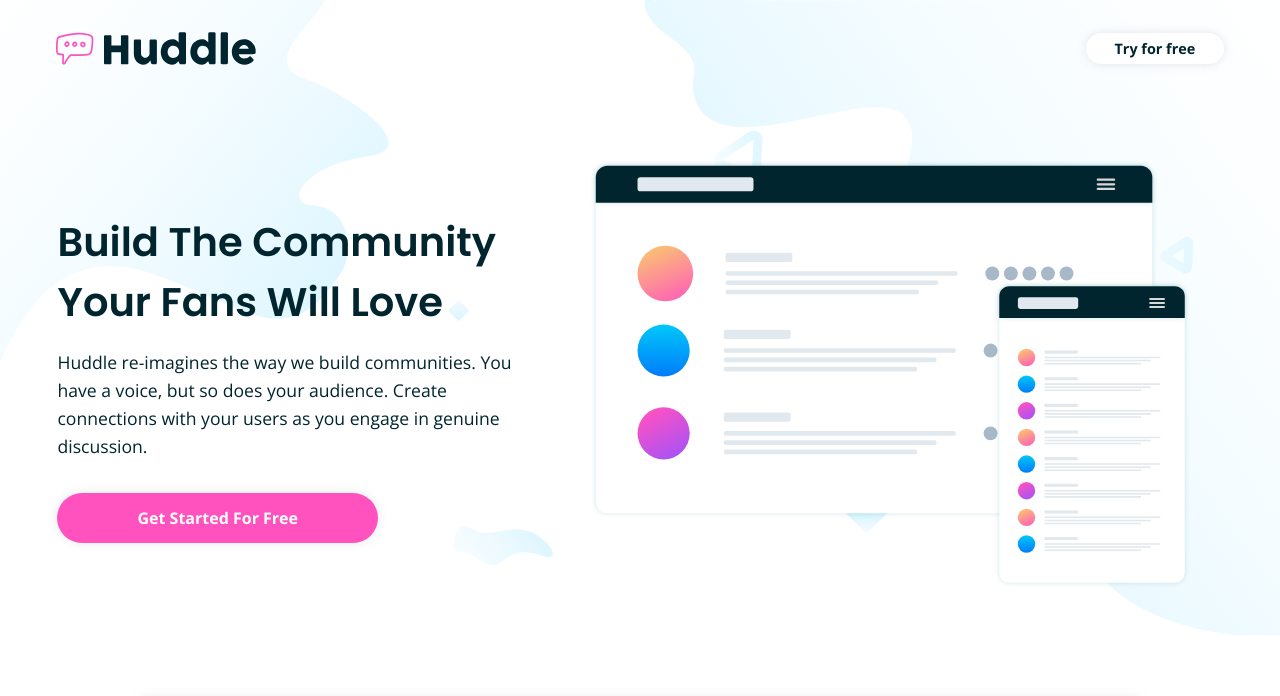
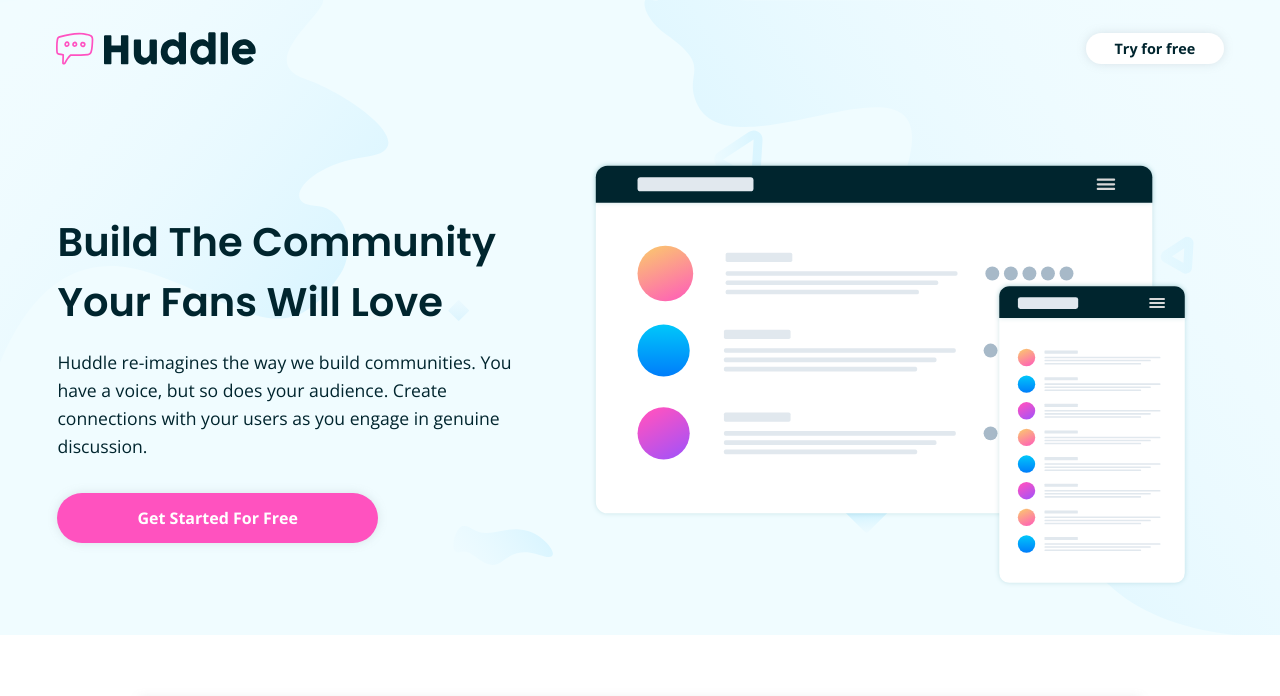
Before and after one commit to norrland90/huddle-landing-page-with-alternating-feature-blocks, a plain HTML site: page index.html in a window 1280 px wide. Shown: the top 696 px of the page. Drawn offline with nearby package versions, Linux system fonts and the light colour scheme.

Commit message:
Add files via upload

```diff
--- a/resources/css/style.css
+++ b/resources/css/style.css
@@ -113,10 +113,23 @@ body {
     justify-items: center;
     row-gap: 3rem;
 
+    position: relative;
+
     background-image: url("../images/bg-hero-mobile.svg");
     background-repeat: no-repeat;
     background-size: cover;
     padding: 10rem 2.5rem 2.5rem;
+}
+
+.intro::after {
+    content: "";
+    background: hsla(193, 100%, 96%, 0.75);
+    position: absolute;
+    top: 0;
+    left: 0;
+    right: 0;
+    bottom: 0;
+    z-index: -1;
 }
 
 .intro__text-container {
```
